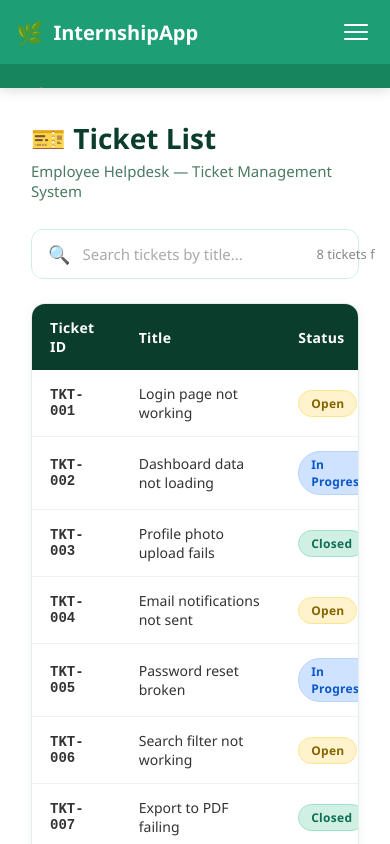
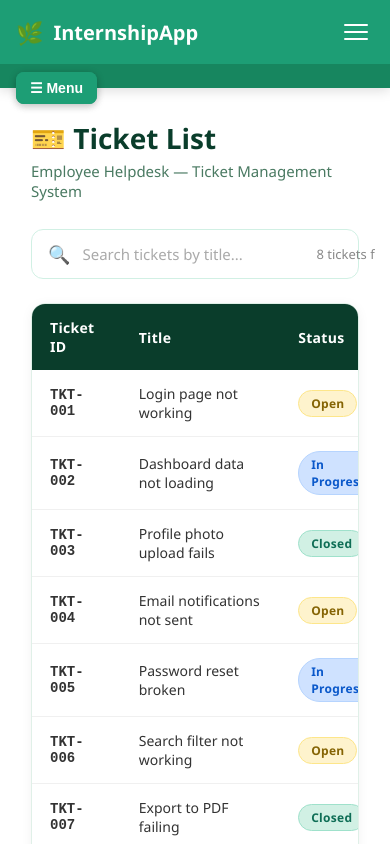
Before and after one commit to Harshitagupta2005/Internship-Frontened-project, an Angular app in the folder internship-frontend/: page /tickets in a window 390 px wide. Built offline with nearby package versions, Linux system fonts and the light colour scheme.

Commit message:
added ticket list sidebarnavigation and responsive fixes

```diff
--- a/internship-frontend/src/app/sidebar/sidebar.component.css
+++ b/internship-frontend/src/app/sidebar/sidebar.component.css
@@ -110,11 +110,39 @@
 /* Mobile mein sidebar-toggle button hide karo - header hamburger already hai */
 @media (max-width: 768px) {
 
+  .sidebar-toggle {
+    display: block;
+    position: fixed;
+    top: 72px;
+    left: 16px;
+    z-index: 200;
+    background: #1D9E75;
+    color: white;
+    border: none;
+    padding: 8px 14px;
+    border-radius: 8px;
+    cursor: pointer;
+  }
+
   .sidebar {
+    position: fixed;
+    top: 64px;
+    left: -240px;
+    width: 240px;
+    height: calc(100vh - 64px);
+    transition: left 0.3s ease;
+    z-index: 180;
+  }
+
+  .sidebar.open {
+    left: 0;
+  }
+
+  .overlay {
     display: none;
   }
 
-  .overlay {
-    display: none !important;
+  .overlay.show {
+    display: block;
   }
 }
```
